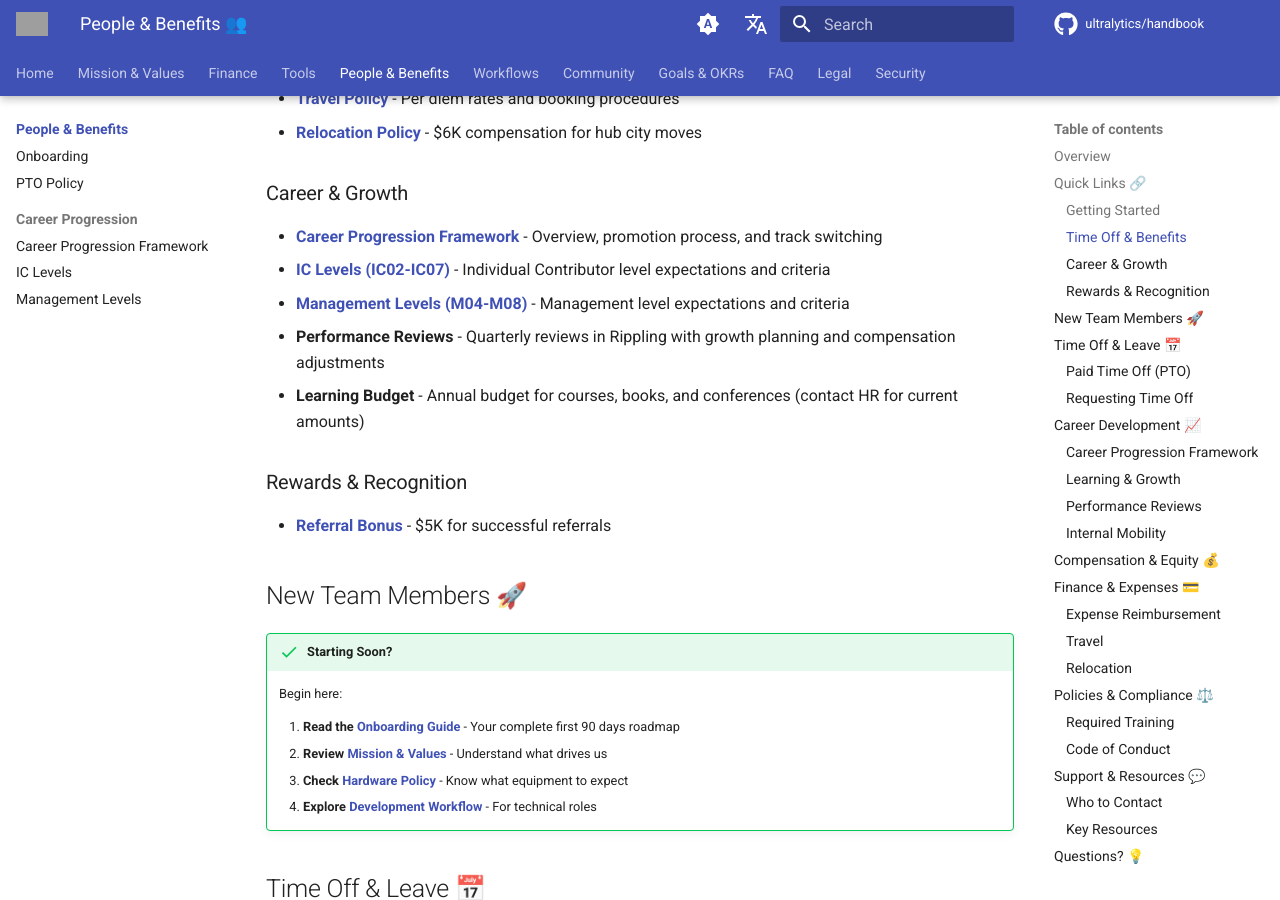
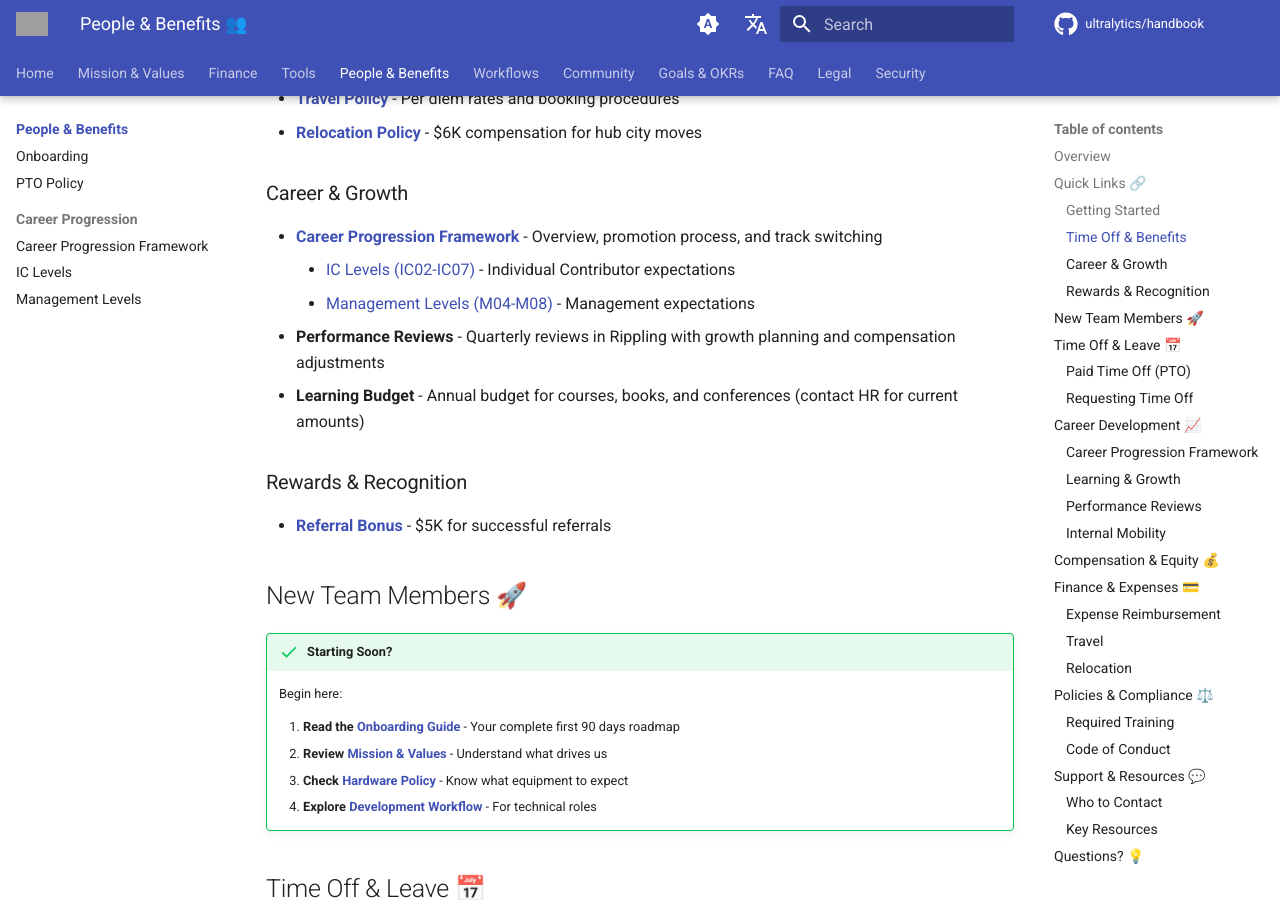
Before and after one commit to ultralytics/handbook, an MkDocs documentation site: the page built from docs/en/people/index.md, in a window 1280 px wide and 900 px high, scrolled down 912 px. Built offline with MkDocs 1.6.1 and Material for MkDocs 9.7.7, drawn with Linux system fonts in a browser that asks for light colours; comment, search, counter and statistics services are not loaded; some of the changed text lies outside the part shown; grey boxes are pictures that could not be loaded.

Commit message:
Add IC and Management levels

```diff
--- a/docs/en/people/index.md
+++ b/docs/en/people/index.md
@@ -33,8 +33,8 @@ At Ultralytics, we believe in supporting our team members through comprehensive
 ### Career & Growth
 
 - **[Career Progression Framework](career-progression.md)** - Overview, promotion process, and track switching
-- **[IC Levels (IC02-IC07)](ic-levels.md)** - Individual Contributor level expectations and criteria
-- **[Management Levels (M04-M08)](management-levels.md)** - Management level expectations and criteria
+    - [IC Levels (IC02-IC07)](ic-levels.md) - Individual Contributor expectations
+    - [Management Levels (M04-M08)](management-levels.md) - Management expectations
 - **Performance Reviews** - Quarterly reviews in Rippling with growth planning and compensation adjustments
 - **Learning Budget** - Annual budget for courses, books, and conferences (contact HR for current amounts)
 
```
Also changed, not shown: other parts of docs/en/people/index.md (+2 -2 lines).
